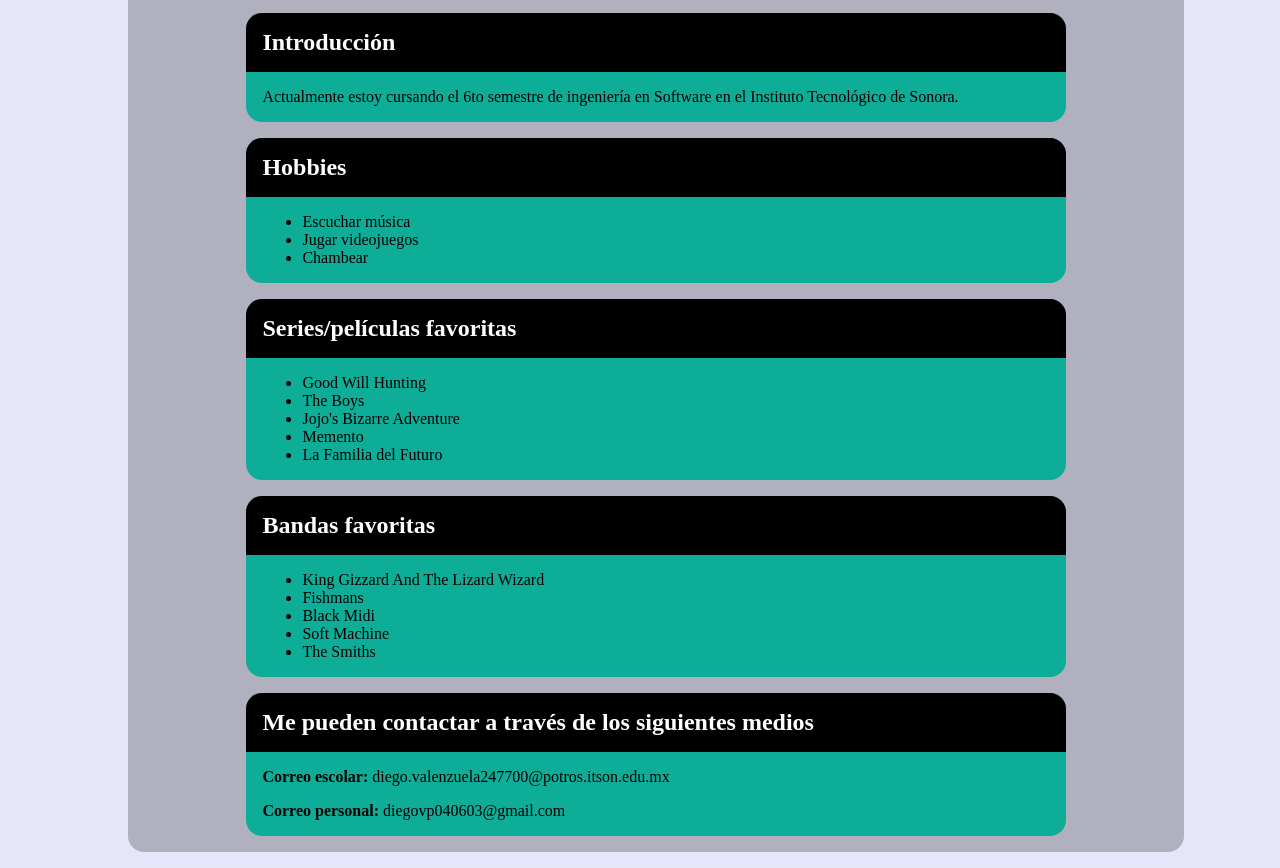
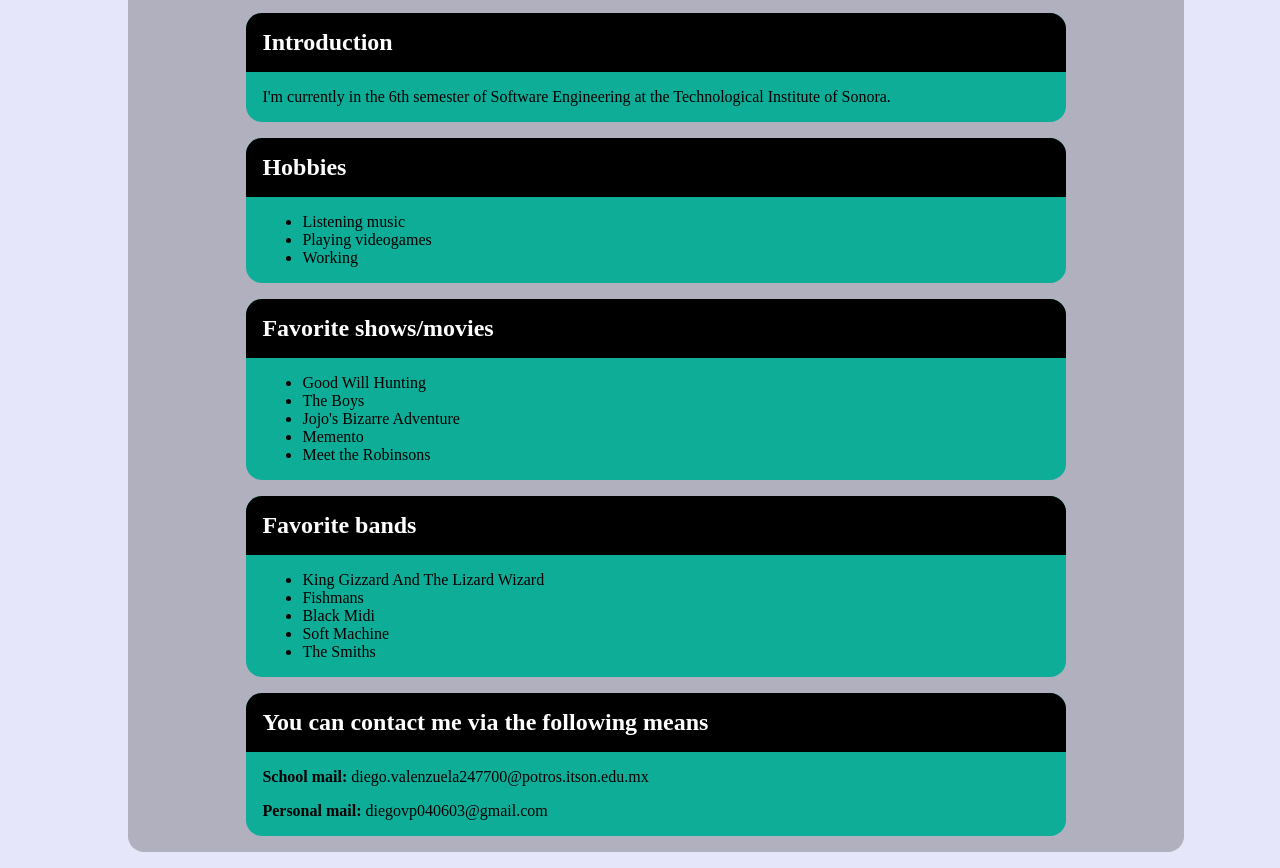
Before and after one commit to bortcrab/LandingValenzuelaDiego, a plain HTML site: page index.html in a window 1280 px wide. Shown: the part 226-1094 px from the top of the page. Drawn offline with Linux system fonts and the light colour scheme.

Commit message:
Landing en inglés

```diff
--- a/index.html
+++ b/index.html
@@ -16,36 +16,35 @@
         </div>
         <section>
             <div class="titulo">
-                <h2>Introducción</h2>
+                <h2>Introduction</h2>
             </div>
-            <p>Actualmente estoy cursando el 6to semestre de ingeniería en Software en el Instituto Tecnológico de
-                Sonora.</p>
+            <p>I'm currently in the 6th semester of Software Engineering at the Technological Institute of Sonora.</p>
         </section>
         <section>
             <div class="titulo">
                 <h2>Hobbies</h2>
             </div>
             <ul>
-                <li>Escuchar música</li>
-                <li>Jugar videojuegos</li>
-                <li>Chambear</li>
+                <li>Listening music</li>
+                <li>Playing videogames</li>
+                <li>Working</li>
             </ul>
         </section>
         <section>
             <div class="titulo">
-                <h2>Series/películas favoritas</h2>
+                <h2>Favorite shows/movies</h2>
             </div>
             <ul>
                 <li>Good Will Hunting</li>
                 <li>The Boys</li>
                 <li>Jojo's Bizarre Adventure</li>
                 <li>Memento</li>
-                <li>La Familia del Futuro</li>
+                <li>Meet the Robinsons</li>
             </ul>
         </section>
         <section>
             <div class="titulo">
-                <h2>Bandas favoritas</h2>
+                <h2>Favorite bands</h2>
             </div>
             <ul>
                 <li>King Gizzard And The Lizard Wizard</li>
@@ -57,10 +56,10 @@
         </section>
         <section>
             <div class="titulo">
-                <h2>Me pueden contactar a través de los siguientes medios</h2>
+                <h2>You can contact me via the following means</h2>
             </div>
-                <p><b>Correo escolar: </b>diego.valenzuela247700@potros.itson.edu.mx</p>
-                <p><b>Correo personal: </b>diegovp040603@gmail.com</p>
+                <p><b>School mail: </b>diego.valenzuela247700@potros.itson.edu.mx</p>
+                <p><b>Personal mail: </b>diegovp040603@gmail.com</p>
         </section>
     </div>
 </body>
```
